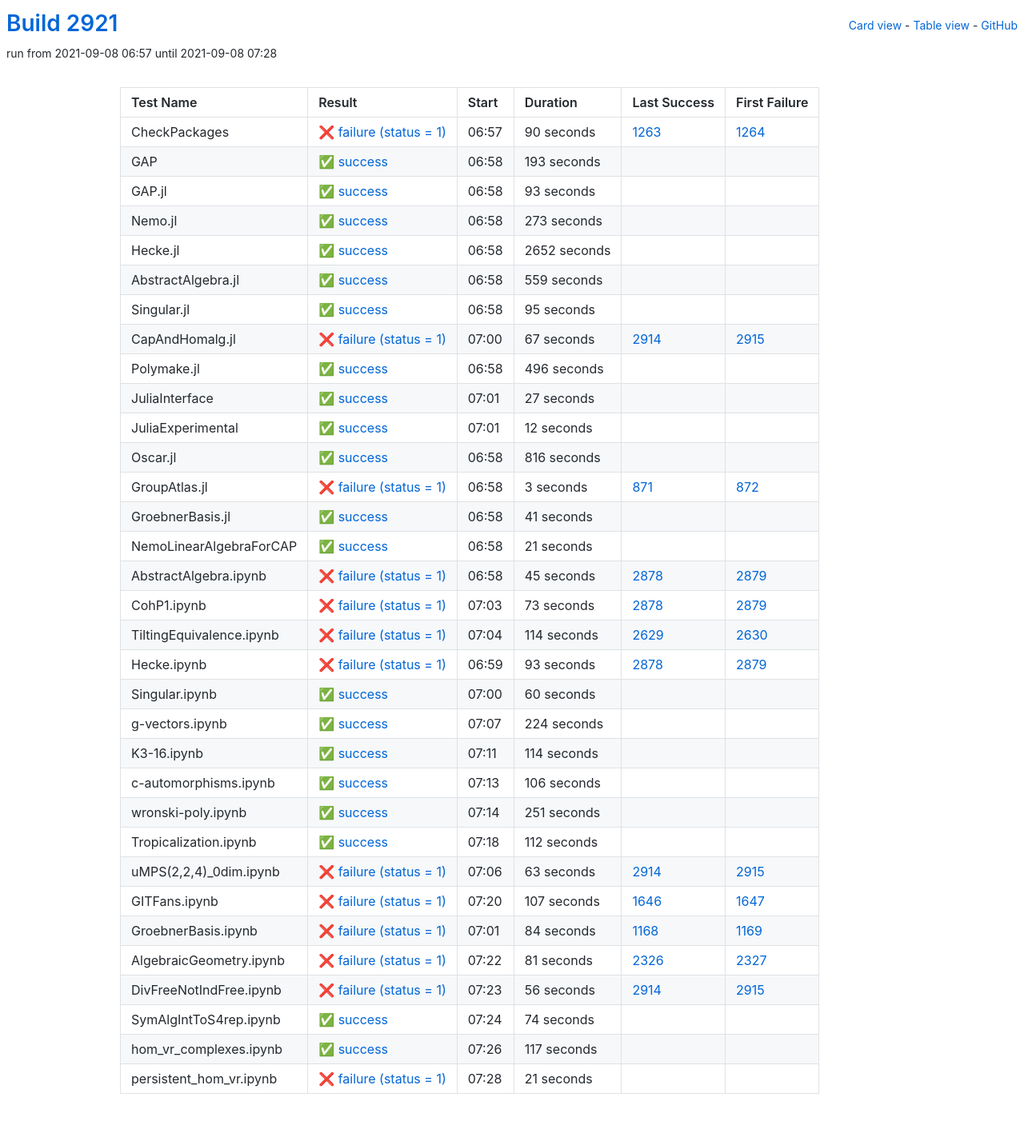
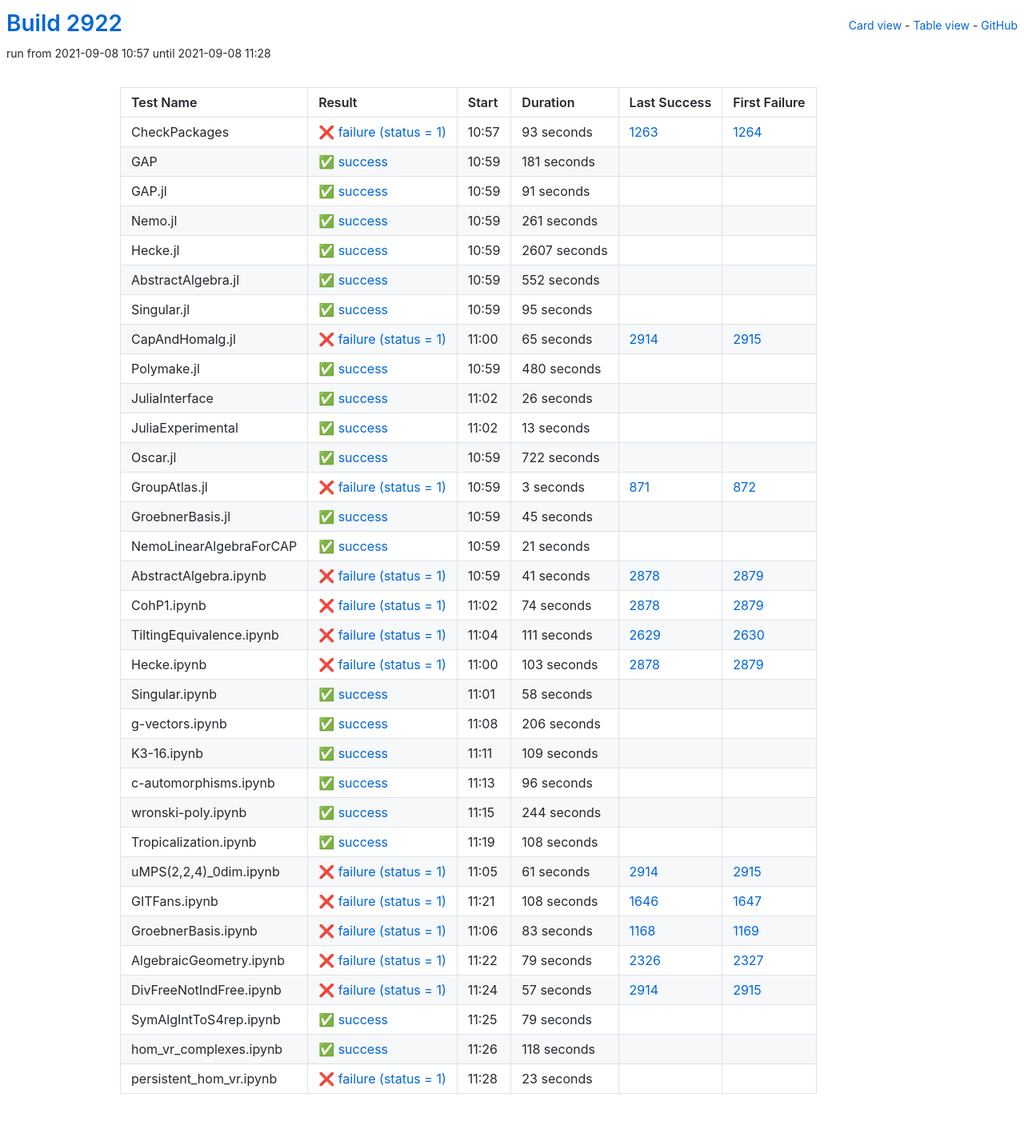
Before and after one commit to oscar-system/oscar-ci-status-stable, a Jekyll site: the page built from table.html, in a window 1280 px wide. Shown: the whole page at 80% size. Built offline with Jekyll 4.4.1, drawn with Linux system fonts in a browser that asks for light colours.

Commit message:
Build #2922

```diff
--- a/_data/ci.yml
+++ b/_data/ci.yml
@@ -1,6 +1,6 @@
 ---
-build: 2921
-build_url: https://oscarci.mathematik.uni-kl.de/job/oscar-stable/2921/
+build: 2922
+build_url: https://oscarci.mathematik.uni-kl.de/job/oscar-stable/2922/
 job: oscar-stable
 organization: oscar-system
 repo: oscar-ci-status-stable
@@ -8,80 +8,80 @@ repourl: https://github.com/oscar-system/oscar-ci-status-stable
 tests:
 - name: CheckPackages
   id: checkpackages
-  log: https://oscarci.mathematik.uni-kl.de/job/oscar-stable/2921/artifact/logs/build-2921/CheckPackages.log
-  start: 2021-09-08 06:57
+  log: https://oscarci.mathematik.uni-kl.de/job/oscar-stable/2922/artifact/logs/build-2922/CheckPackages.log
+  start: 2021-09-08 10:57
   success: false
   exitcode: 1
   status: failure
-  duration: 90
+  duration: 93
   last_success: 1263
   last_success_url: https://oscarci.mathematik.uni-kl.de/job/oscar-stable/1263/
   first_failure: 1264
   first_failure_url: https://oscarci.mathematik.uni-kl.de/job/oscar-stable/1264/
 - name: GAP
   id: gap
-  log: https://oscarci.mathematik.uni-kl.de/job/oscar-stable/2921/artifact/logs/build-2921/GAP.log
-  start: 2021-09-08 06:58
+  log: https://oscarci.mathematik.uni-kl.de/job/oscar-stable/2922/artifact/logs/build-2922/GAP.log
+  start: 2021-09-08 10:59
   success: true
   exitcode: 0
   status: success
-  duration: 193
+  duration: 181
   last_success: false
   last_success_url:
   first_failure: false
   first_failure_url:
 - name: GAP.jl
   id: gap-jl
-  log: https://oscarci.mathematik.uni-kl.de/job/oscar-stable/2921/artifact/logs/build-2921/GAP.jl.log
-  start: 2021-09-08 06:58
+  log: https://oscarci.mathematik.uni-kl.de/job/oscar-stable/2922/artifact/logs/build-2922/GAP.jl.log
+  start: 2021-09-08 10:59
   success: true
   exitcode: 0
   status: success
-  duration: 93
+  duration: 91
   last_success: false
   last_success_url:
   first_failure: false
   first_failure_url:
 - name: Nemo.jl
   id: nemo-jl
-  log: https://oscarci.mathematik.uni-kl.de/job/oscar-stable/2921/artifact/logs/build-2921/Nemo.jl.log
-  start: 2021-09-08 06:58
+  log: https://oscarci.mathematik.uni-kl.de/job/oscar-stable/2922/artifact/logs/build-2922/Nemo.jl.log
+  start: 2021-09-08 10:59
   success: true
   exitcode: 0
   status: success
-  duration: 273
+  duration: 261
   last_success: false
   last_success_url:
   first_failure: false
   first_failure_url:
 - name: Hecke.jl
   id: hecke-jl
-  log: https://oscarci.mathematik.uni-kl.de/job/oscar-stable/2921/artifact/logs/build-2921/Hecke.jl.log
-  start: 2021-09-08 06:58
+  log: https://oscarci.mathematik.uni-kl.de/job/oscar-stable/2922/artifact/logs/build-2922/Hecke.jl.log
+  start: 2021-09-08 10:59
   success: true
   exitcode: 0
   status: success
-  duration: 2652
+  duration: 2607
   last_success: false
   last_success_url:
   first_failure: false
   first_failure_url:
 - name: AbstractAlgebra.jl
   id: abstractalgebra-jl
-  log: https://oscarci.mathematik.uni-kl.de/job/oscar-stable/2921/artifact/logs/build-2921/AbstractAlgebra.jl.log
-  start: 2021-09-08 06:58
+  log: https://oscarci.mathematik.uni-kl.de/job/oscar-stable/2922/artifact/logs/build-2922/AbstractAlgebra.jl.log
+  start: 2021-09-08 10:59
   success: true
   exitcode: 0
   status: success
-  duration: 559
+  duration: 552
   last_success: false
   last_success_url:
   first_failure: false
   first_failure_url:
 - name: Singular.jl
   id: singular-jl
-  log: https://oscarci.mathematik.uni-kl.de/job/oscar-stable/2921/artifact/logs/build-2921/Singular.jl.log
-  start: 2021-09-08 06:58
+  log: https://oscarci.mathematik.uni-kl.de/job/oscar-stable/2922/artifact/logs/build-2922/Singular.jl.log
+  start: 2021-09-08 10:59
   success: true
   exitcode: 0
   status: success
@@ -92,68 +92,68 @@ tests:
   first_failure_url:
 - name: CapAndHomalg.jl
   id: capandhomalg-jl
-  log: https://oscarci.mathematik.uni-kl.de/job/oscar-stable/2921/artifact/logs/build-2921/CapAndHomalg.jl.log
-  start: 2021-09-08 07:00
+  log: https://oscarci.mathematik.uni-kl.de/job/oscar-stable/2922/artifact/logs/build-2922/CapAndHomalg.jl.log
+  start: 2021-09-08 11:00
   success: false
   exitcode: 1
   status: failure
-  duration: 67
+  duration: 65
   last_success: 2914
   last_success_url: https://oscarci.mathematik.uni-kl.de/job/oscar-stable/2914/
   first_failure: 2915
   first_failure_url: https://oscarci.mathematik.uni-kl.de/job/oscar-stable/2915/
 - name: Polymake.jl
   id: polymake-jl
-  log: https://oscarci.mathematik.uni-kl.de/job/oscar-stable/2921/artifact/logs/build-2921/Polymake.jl.log
-  start: 2021-09-08 06:58
+  log: https://oscarci.mathematik.uni-kl.de/job/oscar-stable/2922/artifact/logs/build-2922/Polymake.jl.log
+  start: 2021-09-08 10:59
   success: true
   exitcode: 0
   status: success
-  duration: 496
+  duration: 480
   last_success: false
   last_success_url:
   first_failure: false
   first_failure_url:
 - name: JuliaInterface
   id: juliainterface
-  log: https://oscarci.mathematik.uni-kl.de/job/oscar-stable/2921/artifact/logs/build-2921/JuliaInterface.log
-  start: 2021-09-08 07:01
+  log: https://oscarci.mathematik.uni-kl.de/job/oscar-stable/2922/artifact/logs/build-2922/JuliaInterface.log
+  start: 2021-09-08 11:02
   success: true
   exitcode: 0
   status: success
-  duration: 27
+  duration: 26
   last_success: false
   last_success_url:
   first_failure: false
   first_failure_url:
 - name: JuliaExperimental
   id: juliaexperimental
-  log: https://oscarci.mathematik.uni-kl.de/job/oscar-stable/2921/artifact/logs/build-2921/JuliaExperimental.log
-  start: 2021-09-08 07:01
+  log: https://oscarci.mathematik.uni-kl.de/job/oscar-stable/2922/artifact/logs/build-2922/JuliaExperimental.log
+  start: 2021-09-08 11:02
   success: true
   exitcode: 0
   status: success
-  duration: 12
+  duration: 13
   last_success: false
   last_success_url:
   first_failure: false
   first_failure_url:
 - name: Oscar.jl
   id: oscar-jl
-  log: https://oscarci.mathematik.uni-kl.de/job/oscar-stable/2921/artifact/logs/build-2921/Oscar.jl.log
-  start: 2021-09-08 06:58
+  log: https://oscarci.mathematik.uni-kl.de/job/oscar-stable/2922/artifact/logs/build-2922/Oscar.jl.log
+  start: 2021-09-08 10:59
   success: true
   exitcode: 0
   status: success
-  duration: 816
+  duration: 722
   last_success: false
   last_success_url:
   first_failure: false
   first_failure_url:
 - name: GroupAtlas.jl
   id: groupatlas-jl
-  log: https://oscarci.mathematik.uni-kl.de/job/oscar-stable/2921/artifact/logs/build-2921/GroupAtlas.jl.log
-  start: 2021-09-08 06:58
+  log: https://oscarci.mathematik.uni-kl.de/job/oscar-stable/2922/artifact/logs/build-2922/GroupAtlas.jl.log
+  start: 2021-09-08 10:59
   success: false
   exitcode: 1
   status: failure
@@ -164,20 +164,20 @@ tests:
   first_failure_url: https://oscarci.mathematik.uni-kl.de/job/oscar-stable/872/
 - name: GroebnerBasis.jl
   id: groebnerbasis-jl
-  log: https://oscarci.mathematik.uni-kl.de/job/oscar-stable/2921/artifact/logs/build-2921/GroebnerBasis.jl.log
-  start: 2021-09-08 06:58
+  log: https://oscarci.mathematik.uni-kl.de/job/oscar-stable/2922/artifact/logs/build-2922/GroebnerBasis.jl.log
+  start: 2021-09-08 10:59
   success: true
   exitcode: 0
   status: success
-  duration: 41
+  duration: 45
   last_success: false
   last_success_url:
   first_failure: false
   first_failure_url:
 - name: NemoLinearAlgebraForCAP
   id: nemolinearalgebraforcap
-  log: https://oscarci.mathematik.uni-kl.de/job/oscar-stable/2921/artifact/logs/build-2921/NemoLinearAlgebraForCAP.log
-  start: 2021-09-08 06:58
+  log: https://oscarci.mathematik.uni-kl.de/job/oscar-stable/2922/artifact/logs/build-2922/NemoLinearAlgebraForCAP.log
+  start: 2021-09-08 10:59
   success: true
   exitcode: 0
   status: success
@@ -188,216 +188,216 @@ tests:
   first_failure_url:
 - name: AbstractAlgebra.ipynb
   id: abstractalgebra-ipynb
-  log: https://oscarci.mathematik.uni-kl.de/job/oscar-stable/2921/artifact/logs/build-2921/AbstractAlgebra.ipynb.log
-  start: 2021-09-08 06:58
+  log: https://oscarci.mathematik.uni-kl.de/job/oscar-stable/2922/artifact/logs/build-2922/AbstractAlgebra.ipynb.log
+  start: 2021-09-08 10:59
   success: false
   exitcode: 1
   status: failure
-  duration: 45
+  duration: 41
   last_success: 2878
   last_success_url: https://oscarci.mathematik.uni-kl.de/job/oscar-stable/2878/
   first_failure: 2879
   first_failure_url: https://oscarci.mathematik.uni-kl.de/job/oscar-stable/2879/
 - name: CohP1.ipynb
   id: cohp1-ipynb
-  log: https://oscarci.mathematik.uni-kl.de/job/oscar-stable/2921/artifact/logs/build-2921/CohP1.ipynb.log
-  start: 2021-09-08 07:03
+  log: https://oscarci.mathematik.uni-kl.de/job/oscar-stable/2922/artifact/logs/build-2922/CohP1.ipynb.log
+  start: 2021-09-08 11:02
   success: false
   exitcode: 1
   status: failure
-  duration: 73
+  duration: 74
   last_success: 2878
   last_success_url: https://oscarci.mathematik.uni-kl.de/job/oscar-stable/2878/
   first_failure: 2879
   first_failure_url: https://oscarci.mathematik.uni-kl.de/job/oscar-stable/2879/
 - name: TiltingEquivalence.ipynb
   id: tiltingequivalence-ipynb
-  log: https://oscarci.mathematik.uni-kl.de/job/oscar-stable/2921/artifact/logs/build-2921/TiltingEquivalence.ipynb.log
-  start: 2021-09-08 07:04
+  log: https://oscarci.mathematik.uni-kl.de/job/oscar-stable/2922/artifact/logs/build-2922/TiltingEquivalence.ipynb.log
+  start: 2021-09-08 11:04
   success: false
   exitcode: 1
   status: failure
-  duration: 114
+  duration: 111
   last_success: 2629
   last_success_url: https://oscarci.mathematik.uni-kl.de/job/oscar-stable/2629/
   first_failure: 2630
   first_failure_url: https://oscarci.mathematik.uni-kl.de/job/oscar-stable/2630/
 - name: Hecke.ipynb
   id: hecke-ipynb
-  log: https://oscarci.mathematik.uni-kl.de/job/oscar-stable/2921/artifact/logs/build-2921/Hecke.ipynb.log
-  start: 2021-09-08 06:59
+  log: https://oscarci.mathematik.uni-kl.de/job/oscar-stable/2922/artifact/logs/build-2922/Hecke.ipynb.log
+  start: 2021-09-08 11:00
   success: false
   exitcode: 1
   status: failure
-  duration: 93
+  duration: 103
   last_success: 2878
   last_success_url: https://oscarci.mathematik.uni-kl.de/job/oscar-stable/2878/
   first_failure: 2879
   first_failure_url: https://oscarci.mathematik.uni-kl.de/job/oscar-stable/2879/
 - name: Singular.ipynb
   id: singular-ipynb
-  log: https://oscarci.mathematik.uni-kl.de/job/oscar-stable/2921/artifact/logs/build-2921/Singular.ipynb.log
-  start: 2021-09-08 07:00
+  log: https://oscarci.mathematik.uni-kl.de/job/oscar-stable/2922/artifact/logs/build-2922/Singular.ipynb.log
+  start: 2021-09-08 11:01
   success: true
   exitcode: 0
   status: success
-  duration: 60
+  duration: 58
   last_success: false
   last_success_url:
   first_failure: false
   first_failure_url:
 - name: g-vectors.ipynb
   id: g-vectors-ipynb
-  log: https://oscarci.mathematik.uni-kl.de/job/oscar-stable/2921/artifact/logs/build-2921/g-vectors.ipynb.log
-  start: 2021-09-08 07:07
+  log: https://oscarci.mathematik.uni-kl.de/job/oscar-stable/2922/artifact/logs/build-2922/g-vectors.ipynb.log
+  start: 2021-09-08 11:08
   success: true
   exitcode: 0
   status: success
-  duration: 224
+  duration: 206
   last_success: false
   last_success_url:
   first_failure: false
   first_failure_url:
 - name: K3-16.ipynb
   id: k3-16-ipynb
-  log: https://oscarci.mathematik.uni-kl.de/job/oscar-stable/2921/artifact/logs/build-2921/K3-16.ipynb.log
-  start: 2021-09-08 07:11
+  log: https://oscarci.mathematik.uni-kl.de/job/oscar-stable/2922/artifact/logs/build-2922/K3-16.ipynb.log
+  start: 2021-09-08 11:11
   success: true
   exitcode: 0
   status: success
-  duration: 114
+  duration: 109
   last_success: false
   last_success_url:
   first_failure: false
   first_failure_url:
 - name: c-automorphisms.ipynb
   id: c-automorphisms-ipynb
-  log: https://oscarci.mathematik.uni-kl.de/job/oscar-stable/2921/artifact/logs/build-2921/c-automorphisms.ipynb.log
-  start: 2021-09-08 07:13
+  log: https://oscarci.mathematik.uni-kl.de/job/oscar-stable/2922/artifact/logs/build-2922/c-automorphisms.ipynb.log
+  start: 2021-09-08 11:13
   success: true
   exitcode: 0
   status: success
-  duration: 106
+  duration: 96
   last_success: false
   last_success_url:
   first_failure: false
   first_failure_url:
 - name: wronski-poly.ipynb
   id: wronski-poly-ipynb
-  log: https://oscarci.mathematik.uni-kl.de/job/oscar-stable/2921/artifact/logs/build-2921/wronski-poly.ipynb.log
-  start: 2021-09-08 07:14
+  log: https://oscarci.mathematik.uni-kl.de/job/oscar-stable/2922/artifact/logs/build-2922/wronski-poly.ipynb.log
+  start: 2021-09-08 11:15
   success: true
   exitcode: 0
   status: success
-  duration: 251
+  duration: 244
   last_success: false
   last_success_url:
   first_failure: false
   first_failure_url:
 - name: Tropicalization.ipynb
   id: tropicalization-ipynb
-  log: https://oscarci.mathematik.uni-kl.de/job/oscar-stable/2921/artifact/logs/build-2921/Tropicalization.ipynb.log
-  start: 2021-09-08 07:18
+  log: https://oscarci.mathematik.uni-kl.de/job/oscar-stable/2922/artifact/logs/build-2922/Tropicalization.ipynb.log
+  start: 2021-09-08 11:19
   success: true
   exitcode: 0
   status: success
-  duration: 112
+  duration: 108
   last_success: false
   last_success_url:
   first_failure: false
   first_failure_url:
 - name: uMPS(2,2,4)_0dim.ipynb
   id: umps-2-2-4-0dim-ipynb
-  log: https://oscarci.mathematik.uni-kl.de/job/oscar-stable/2921/artifact/logs/build-2921/uMPS-2-2-4-_0dim.ipynb.log
-  start: 2021-09-08 07:06
+  log: https://oscarci.mathematik.uni-kl.de/job/oscar-stable/2922/artifact/logs/build-2922/uMPS-2-2-4-_0dim.ipynb.log
+  start: 2021-09-08 11:05
   success: false
   exitcode: 1
   status: failure
-  duration: 63
+  duration: 61
   last_success: 2914
   last_success_url: https://oscarci.mathematik.uni-kl.de/job/oscar-stable/2914/
   first_failure: 2915
   first_failure_url: https://oscarci.mathematik.uni-kl.de/job/oscar-stable/2915/
 - name: GITFans.ipynb
   id: gitfans-ipynb
-  log: https://oscarci.mathematik.uni-kl.de/job/oscar-stable/2921/artifact/logs/build-2921/GITFans.ipynb.log
-  start: 2021-09-08 07:20
+  log: https://oscarci.mathematik.uni-kl.de/job/oscar-stable/2922/artifact/logs/build-2922/GITFans.ipynb.log
+  start: 2021-09-08 11:21
   success: false
   exitcode: 1
   status: failure
-  duration: 107
+  duration: 108
   last_success: 1646
   last_success_url: https://oscarci.mathematik.uni-kl.de/job/oscar-stable/1646/
   first_failure: 1647
   first_failure_url: https://oscarci.mathematik.uni-kl.de/job/oscar-stable/1647/
 - name: GroebnerBasis.ipynb
   id: groebnerbasis-ipynb
-  log: https://oscarci.mathematik.uni-kl.de/job/oscar-stable/2921/artifact/logs/build-2921/GroebnerBasis.ipynb.log
-  start: 2021-09-08 07:01
+  log: https://oscarci.mathematik.uni-kl.de/job/oscar-stable/2922/artifact/logs/build-2922/GroebnerBasis.ipynb.log
+  start: 2021-09-08 11:06
   success: false
   exitcode: 1
   status: failure
-  duration: 84
+  duration: 83
   last_success: 1168
   last_success_url: https://oscarci.mathematik.uni-kl.de/job/oscar-stable/1168/
   first_failure: 1169
   first_failure_url: https://oscarci.mathematik.uni-kl.de/job/oscar-stable/1169/
 - name: AlgebraicGeometry.ipynb
   id: algebraicgeometry-ipynb
-  log: https://oscarci.mathematik.uni-kl.de/job/oscar-stable/2921/artifact/logs/build-2921/AlgebraicGeometry.ipynb.log
-  start: 2021-09-08 07:22
+  log: https://oscarci.mathematik.uni-kl.de/job/oscar-stable/2922/artifact/logs/build-2922/AlgebraicGeometry.ipynb.log
+  start: 2021-09-08 11:22
   success: false
   exitcode: 1
   status: failure
-  duration: 81
+  duration: 79
   last_success: 2326
   last_success_url: https://oscarci.mathematik.uni-kl.de/job/oscar-stable/2326/
   first_failure: 2327
   first_failure_url: https://oscarci.mathematik.uni-kl.de/job/oscar-stable/2327/
 - name: DivFreeNotIndFree.ipynb
   id: divfreenotindfree-ipynb
-  log: https://oscarci.mathematik.uni-kl.de/job/oscar-stable/2921/artifact/logs/build-2921/DivFreeNotIndFree.ipynb.log
-  start: 2021-09-08 07:23
+  log: https://oscarci.mathematik.uni-kl.de/job/oscar-stable/2922/artifact/logs/build-2922/DivFreeNotIndFree.ipynb.log
+  start: 2021-09-08 11:24
   success: false
   exitcode: 1
   status: failure
-  duration: 56
+  duration: 57
   last_success: 2914
   last_success_url: https://oscarci.mathematik.uni-kl.de/job/oscar-stable/2914/
   first_failure: 2915
   first_failure_url: https://oscarci.mathematik.uni-kl.de/job/oscar-stable/2915/
 - name: SymAlgIntToS4rep.ipynb
   id: symalginttos4rep-ipynb
-  log: https://oscarci.mathematik.uni-kl.de/job/oscar-stable/2921/artifact/logs/build-2921/SymAlgIntToS4rep.ipynb.log
-  start: 2021-09-08 07:24
+  log: https://oscarci.mathematik.uni-kl.de/job/oscar-stable/2922/artifact/logs/build-2922/SymAlgIntToS4rep.ipynb.log
+  start: 2021-09-08 11:25
   success: true
   exitcode: 0
   status: success
-  duration: 74
+  duration: 79
   last_success: false
   last_success_url:
   first_failure: false
   first_failure_url:
 - name: hom_vr_complexes.ipynb
   id: hom-vr-complexes-ipynb
-  log: https://oscarci.mathematik.uni-kl.de/job/oscar-stable/2921/artifact/logs/build-2921/hom_vr_complexes.ipynb.log
-  start: 2021-09-08 07:26
+  log: https://oscarci.mathematik.uni-kl.de/job/oscar-stable/2922/artifact/logs/build-2922/hom_vr_complexes.ipynb.log
+  start: 2021-09-08 11:26
   success: true
   exitcode: 0
   status: success
-  duration: 117
+  duration: 118
   last_success: false
   last_success_url:
   first_failure: false
   first_failure_url:
 - name: persistent_hom_vr.ipynb
   id: persistent-hom-vr-ipynb
-  log: https://oscarci.mathematik.uni-kl.de/job/oscar-stable/2921/artifact/logs/build-2921/persistent_hom_vr.ipynb.log
-  start: 2021-09-08 07:28
+  log: https://oscarci.mathematik.uni-kl.de/job/oscar-stable/2922/artifact/logs/build-2922/persistent_hom_vr.ipynb.log
+  start: 2021-09-08 11:28
   success: false
   exitcode: 1
   status: failure
-  duration: 21
+  duration: 23
   last_success: false
   last_success_url:
   first_failure: false
```
Also changed, not shown: README.md.
